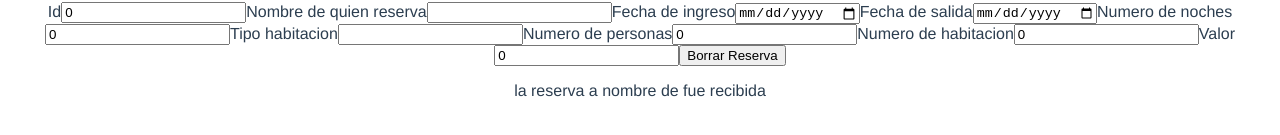
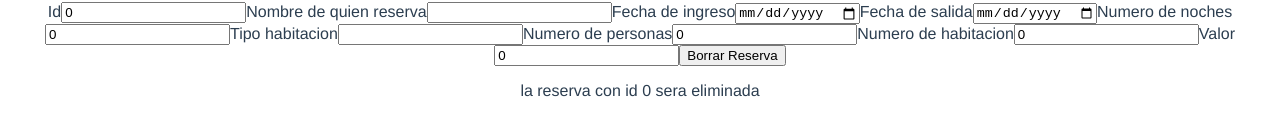
Before and after one commit to dimarc98/hotelmintic_ultimoreto, a Vue app: page /#/borrarReservas in a window 1280 px wide. Shown: the part 245-380 px from the top of the page. Built offline with nearby package versions, Linux system fonts and the light colour scheme.

Commit message:
HotelMinTIC App sprint4 v4

```diff
--- a/src/App.vue
+++ b/src/App.vue
@@ -16,7 +16,7 @@
 <script>
 import AgregarReserva from "./components/AgregarReserva";
 import VerReservas from "./components/VerReservas";
-import EliminarReserva from "./components/EliminarReserva"
+import EliminarReserva from "./components/EliminarReserva";
   export default {
     name: 'App',
     components: { AgregarReserva, VerReservas, EliminarReserva},
--- a/src/components/EliminarReserva.vue
+++ b/src/components/EliminarReserva.vue
@@ -20,7 +20,7 @@
     <label for="precio" >Valor</label>
     <input v-model="precio" id="precio" type="numeric"/>
     <button v-on:click="BorrarReserva">Borrar Reserva</button>
-    <p>la reserva a nombre de {{ quien_reserva }} fue recibida</p>
+    <p>la reserva con id {{ id }} sera eliminada</p>
   </div>
 </template>
 
@@ -58,7 +58,7 @@ export default {
         precio: this.precio
       };
       axios
-        .post("https://hotelmintic.herokuapp.com/reserva/borrar/", datosJSON)
+        .delete("https://hotelmintic.herokuapp.com/reserva/borrar/", datosJSON)
         .then(respuesta => {
           alert(respuesta.data.mensaje);
         })
--- a/src/components/VerReservas.vue
+++ b/src/components/VerReservas.vue
@@ -20,6 +20,7 @@
         <td>{{ reserve.fecha_salida }}</td>
         <td>{{ reserve.numero_noches }}</td>
         <td>{{ reserve.tipo_habitacion }}</td>
+        <td>{{ reserve.numero_habitacion }}</td>
         <td>{{ reserve.numero_personas }}</td>
         <td>{{ reserve.precio }}</td>
       </tr>
```
